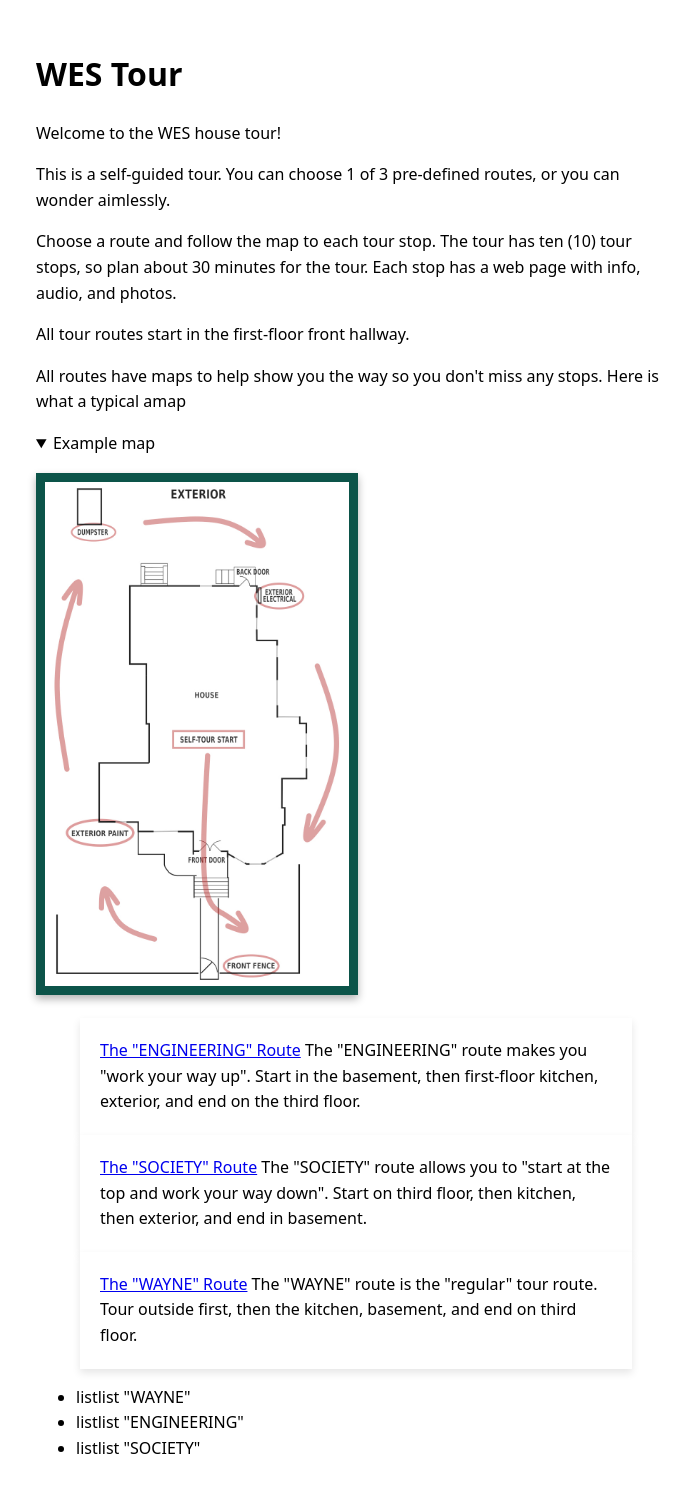
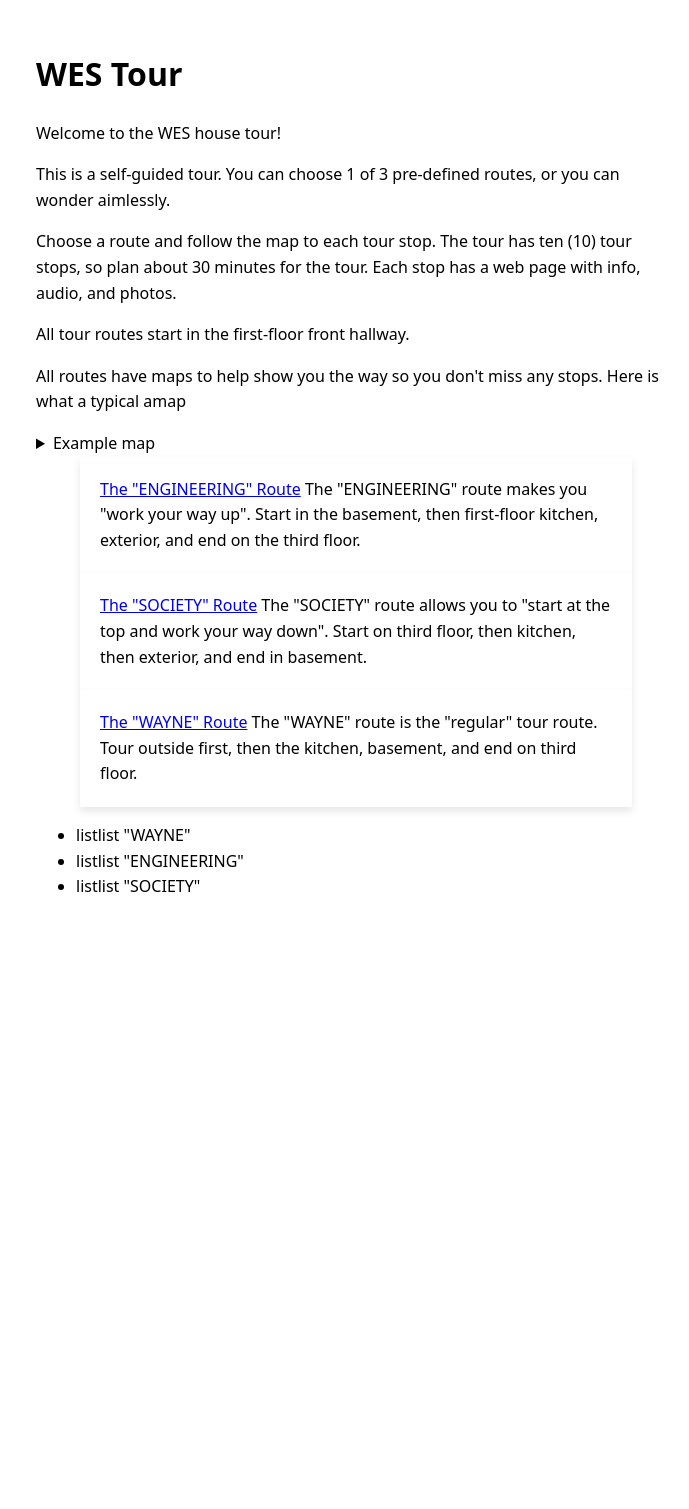
Before and after one commit to mciechanumich/WEStour, a Jekyll site: the page built from docs/index.html, in a window 1280 px wide. Shown: the whole page, without its empty margins (284-973 px from the left). Built offline with Jekyll 4.4.1, drawn with Linux system fonts in a browser that asks for light colours; after the commit the page ends 948 px from its top, so only the background shows below that.

Commit message:
feat: collapsed example map

```diff
--- a/docs/index.html
+++ b/docs/index.html
@@ -18,7 +18,7 @@ tour_routes:
   <p>All routes have maps to help show you the way so you don't miss any stops. Here is what a typical amap</p>
 
 <section class="faq-section">
-  <details class="faq-item" open>
+  <details class="faq-item">
     <summary class="faq-question">Example map</summary>
     <div class="faq-answer">
         <p>
```
